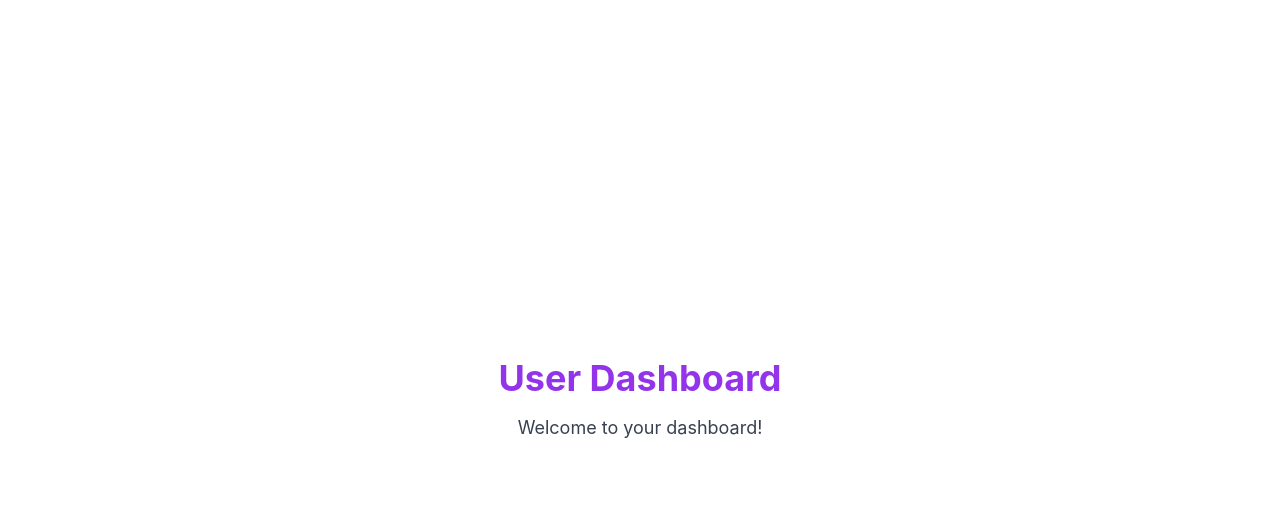
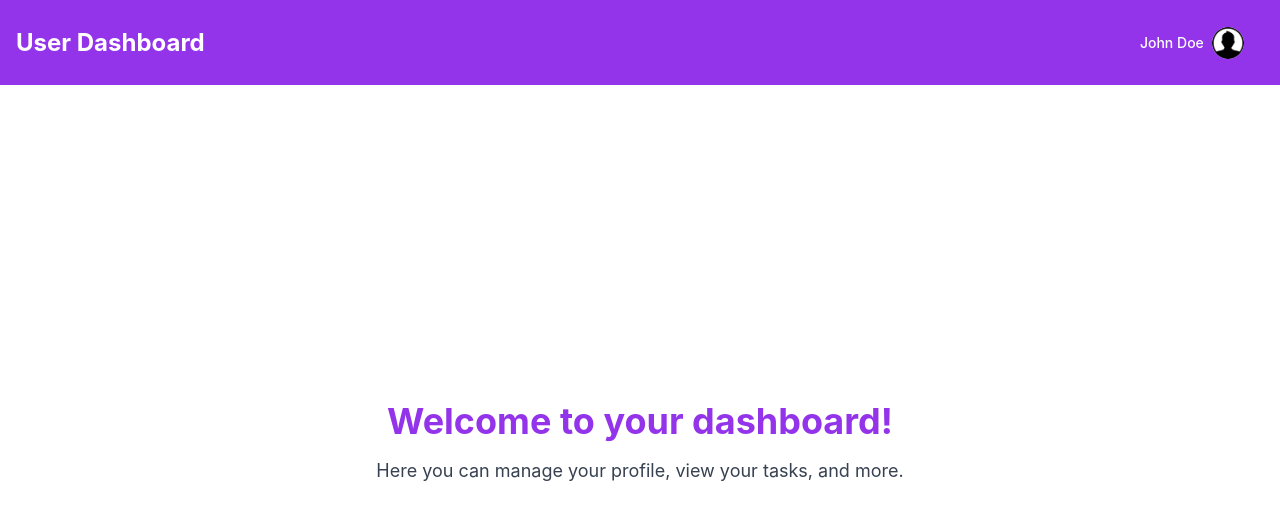
Before and after one commit to Madmaxx992/HXStudioPOC, a React (Vite) app: page /user/dashboard in a window 1280 px wide. Shown: the top 520 px of the page. Built offline with nearby package versions, Linux system fonts and the light colour scheme.

Commit message:
Added dropdown for user dashboard

```diff
--- a/src/pages/UserDashboard.jsx
+++ b/src/pages/UserDashboard.jsx
@@ -1,11 +1,19 @@
 import React from 'react';
+import DropdownMenu from '../components/Dropdown';
 
 const UserDashboard = () => {
   return (
-    <div className="min-h-screen flex flex-col justify-center items-center">
-      <h1 className="text-4xl font-bold text-purple-600 mb-4">User Dashboard</h1>
-      <p className="text-lg text-gray-700">Welcome to your dashboard!</p>
-      {/* You can add more user-specific content here */}
+    <div className="min-h-screen flex flex-col">
+      <header className="bg-purple-600 text-white p-4 flex justify-between items-center">
+        <h1 className="text-2xl font-bold">User Dashboard</h1>
+        <DropdownMenu /> {/* Add the DropdownMenu component here */}
+      </header>
+
+      <main className="flex-grow flex flex-col justify-center items-center">
+        <h2 className="text-4xl font-bold text-purple-600 mb-4">Welcome to your dashboard!</h2>
+        <p className="text-lg text-gray-700">Here you can manage your profile, view your tasks, and more.</p>
+        {/* Add more user-specific content here */}
+      </main>
     </div>
   );
 };
```
